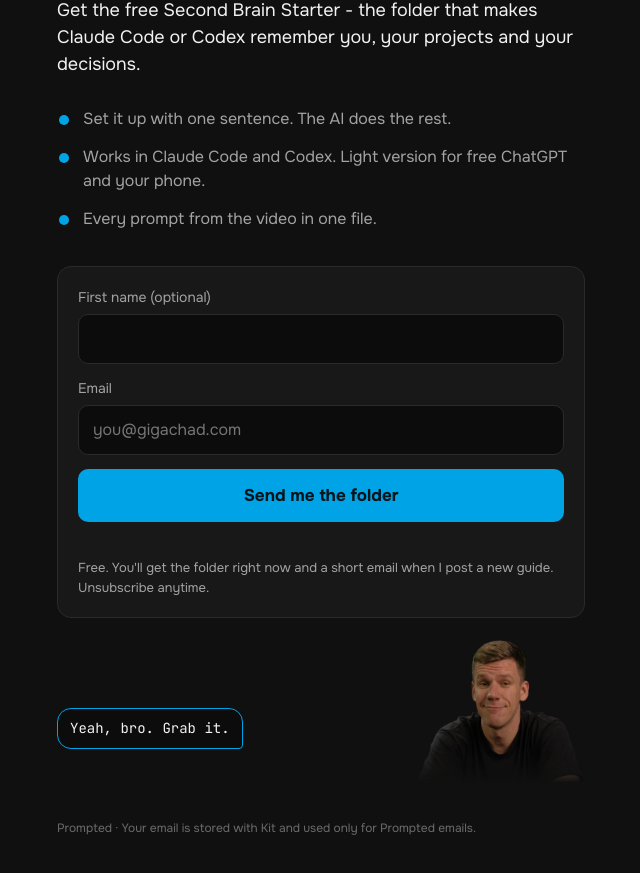
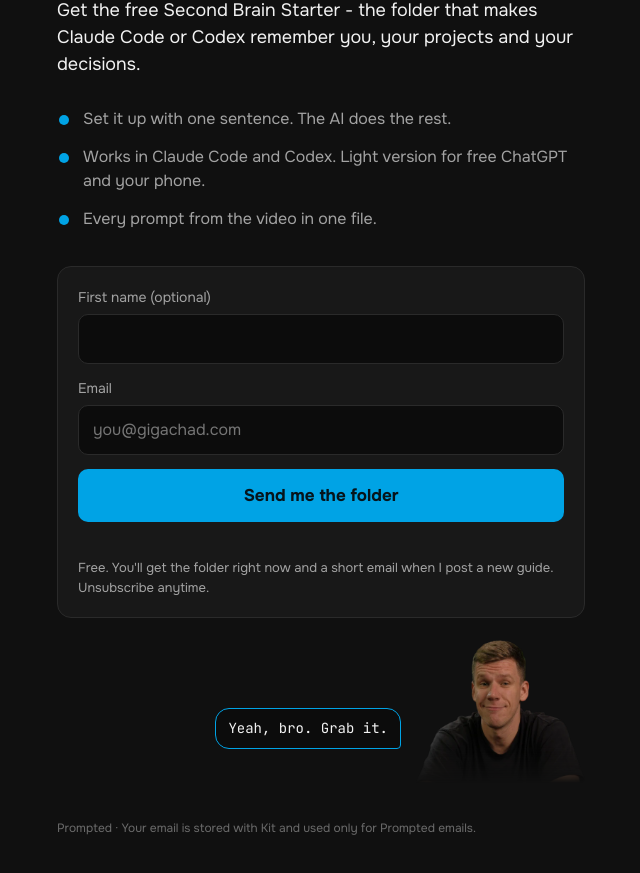
Before and after one commit to nikitagrishunin/prompted, a plain HTML site: page second-brain-starter/index.html in a window 1280 px wide. Shown: the part 147-1020 px from the top of the page, without its empty margins (319-959 px from the left). Drawn offline with Linux system fonts and the light colour scheme.

Commit message:
Publish second-brain-starter
Co-Authored-By: Claude Opus 5.5 <noreply@anthropic.com>

```diff
--- a/second-brain-starter/index.html
+++ b/second-brain-starter/index.html
@@ -47,7 +47,7 @@
   .pic-cta { margin-top:4px; }
   .pic-cta img { width:min(38%, 170px); }
   .bubble { font-family:"JetBrains Mono", monospace; font-size:14px; line-height:1.35; color:var(--text); background:#0c0c0c; border:1px solid var(--accent); border-radius:14px 14px 14px 4px; padding:10px 12px; margin:0 0 34px; max-width:240px; }
-  .pic.rev { flex-direction:row-reverse; justify-content:space-between; }
+  .pic.rev { flex-direction:row-reverse; justify-content:flex-start; }
   .pic.rev .bubble { border-radius:14px 14px 4px 14px; }
   .pic-cta.below { margin:22px 0 0; }
   .pic-after { display:block; margin:0 0 14px; }
```
